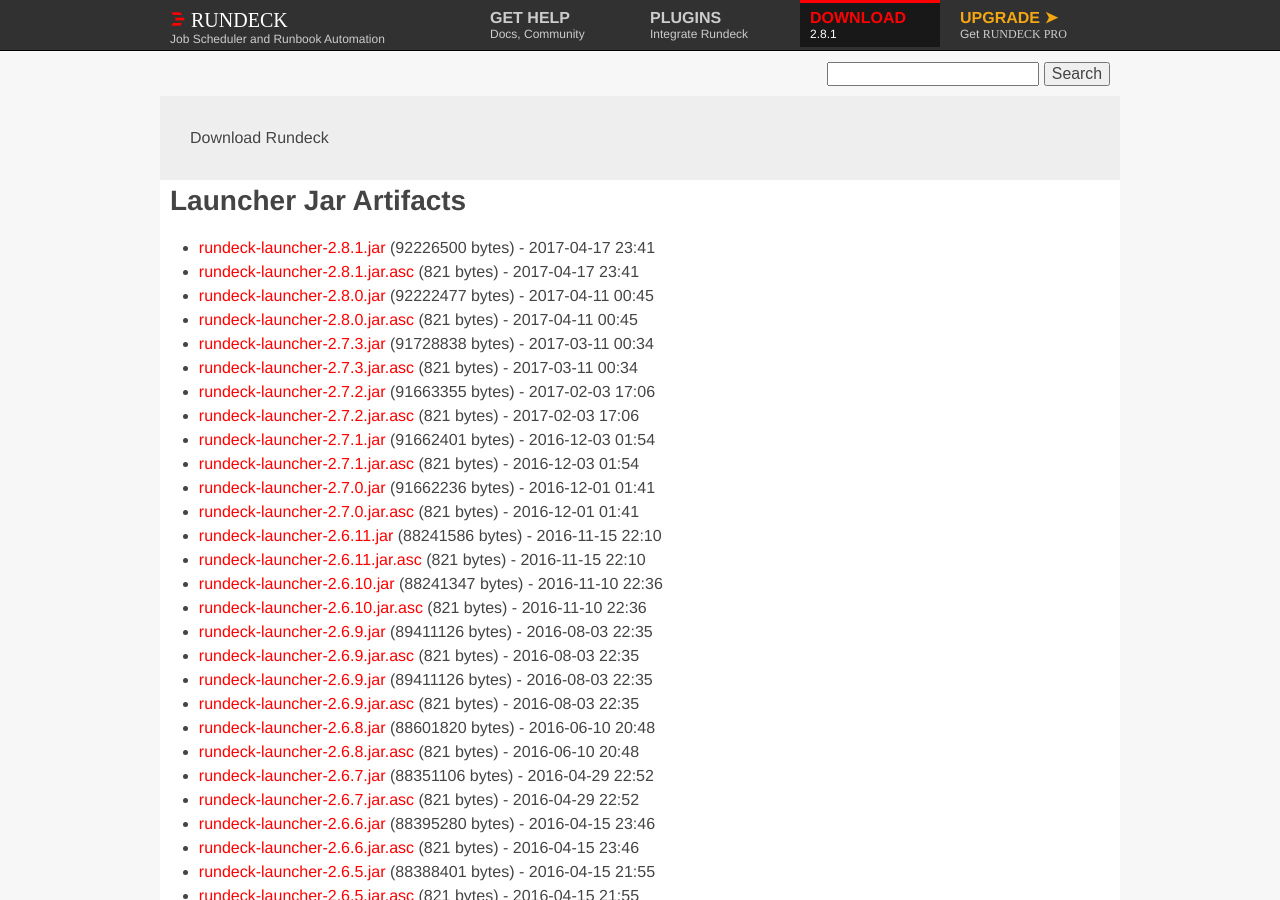
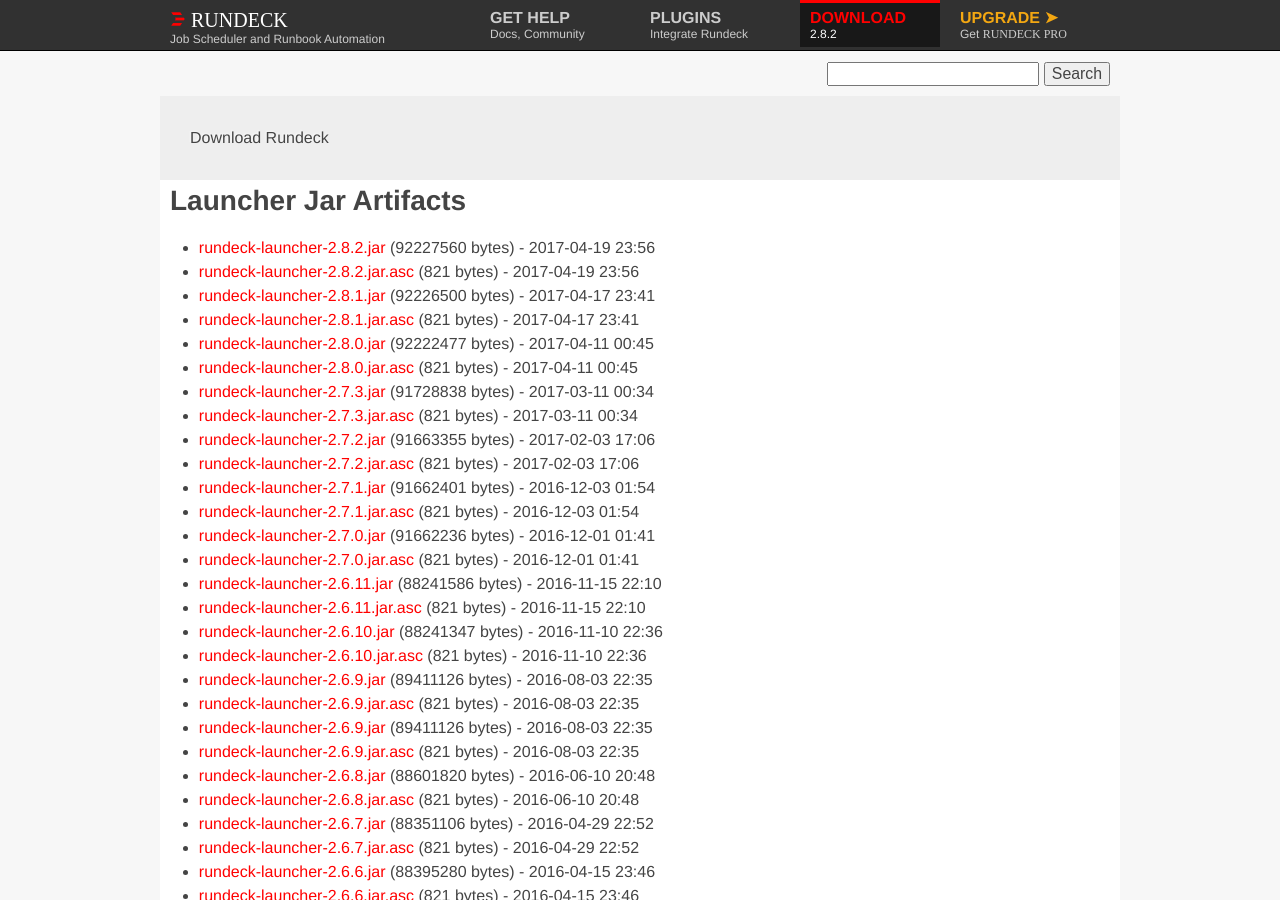
Before and after one commit to rundeck/rundeck-ghpages, a Jekyll site: the page built from download/jar/index.md, in a window 1280 px wide and 900 px high. Built offline with Jekyll 4.4.1, drawn with Linux system fonts in a browser that asks for light colours; nearby versions of some CDN libraries.

Commit message:
Update site to 2.8.2 download links

```diff
--- a/_config.yml
+++ b/_config.yml
@@ -1,18 +1,18 @@
 baseurl: ""
 url: ""
 full_url: "http://www.rundeck.org"
-rd_version: "2.8.1"
-rd_jar_name: "rundeck-launcher-2.8.1.jar"
-rd_jar_sha: "498d61f580e0a6b400e00ca07725734708b580d2"
-rd_jar_url: "http://download.rundeck.org/jar/rundeck-launcher-2.8.1.jar"
-rd_jar_size: "92226500"
-rd_deb_name: "rundeck-2.8.1-1-GA.deb"
-rd_deb_url: "http://download.rundeck.org/deb/rundeck-2.8.1-1-GA.deb"
-rd_deb_sha: "ecb9823922a703a594bb855d249feffa941a88fe"
-rd_deb_size: "106342946"
-rd_zipball: "https://github.com/rundeck/rundeck/zipball/v2.8.1"
-rd_tarball: "https://github.com/rundeck/rundeck/tarball/v2.8.1"
-rd_releasenotes: "https://github.com/rundeck/rundeck/blob/v2.8.1/RELEASE.md"
+rd_version: "2.8.2"
+rd_jar_name: "rundeck-launcher-2.8.2.jar"
+rd_jar_sha: "ec8f99fcb1724dc9fefa13b9ebffd9f34a140218"
+rd_jar_url: "http://download.rundeck.org/jar/rundeck-launcher-2.8.2.jar"
+rd_jar_size: "92227560"
+rd_deb_name: "rundeck-2.8.2-1-GA.deb"
+rd_deb_url: "http://download.rundeck.org/deb/rundeck-2.8.2-1-GA.deb"
+rd_deb_sha: "9d73a71a82181d61ad361ec8852413afe1a37b58"
+rd_deb_size: "106270032"
+rd_zipball: "https://github.com/rundeck/rundeck/zipball/v2.8.2"
+rd_tarball: "https://github.com/rundeck/rundeck/tarball/v2.8.2"
+rd_releasenotes: "https://github.com/rundeck/rundeck/blob/v2.8.2/RELEASE.md"
 markdown: kramdown
 gems:
   - jekyll-seo-tag
--- a/download/jar/index.md
+++ b/download/jar/index.md
@@ -3,6 +3,8 @@
 layout: download
 download_type: Launcher Jar
 ---
+* [rundeck-launcher-2.8.2.jar](http://download.rundeck.org/jar/rundeck-launcher-2.8.2.jar) (92227560 bytes) - 2017-04-19 23:56
+* [rundeck-launcher-2.8.2.jar.asc](http://download.rundeck.org/jar/rundeck-launcher-2.8.2.jar.asc) (821 bytes) - 2017-04-19 23:56
 * [rundeck-launcher-2.8.1.jar](http://download.rundeck.org/jar/rundeck-launcher-2.8.1.jar) (92226500 bytes) - 2017-04-17 23:41
 * [rundeck-launcher-2.8.1.jar.asc](http://download.rundeck.org/jar/rundeck-launcher-2.8.1.jar.asc) (821 bytes) - 2017-04-17 23:41
 * [rundeck-launcher-2.8.0.jar](http://download.rundeck.org/jar/rundeck-launcher-2.8.0.jar) (92222477 bytes) - 2017-04-11 00:45
```
Also changed, not shown: download/deb/index.md (+1 -0 lines), download/rpm/index.md (+2 -0 lines), download/war/index.md (+2 -0 lines), news/_posts/2017-04-19-rundeck-2.8.2.md (added, +61 -0 lines).
